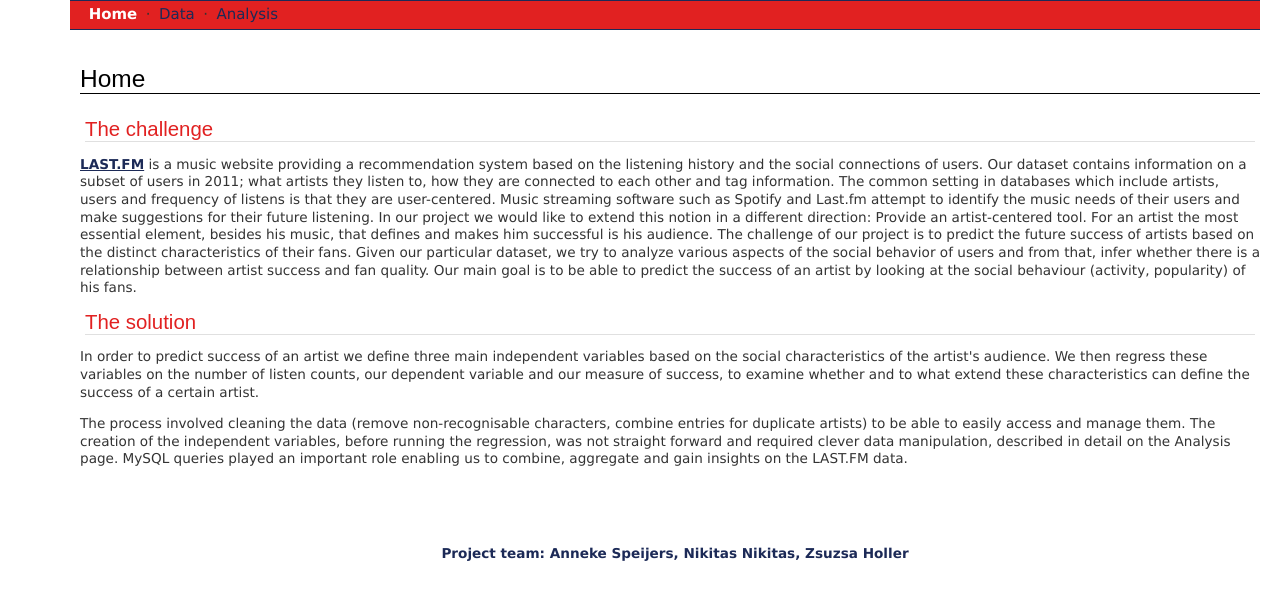
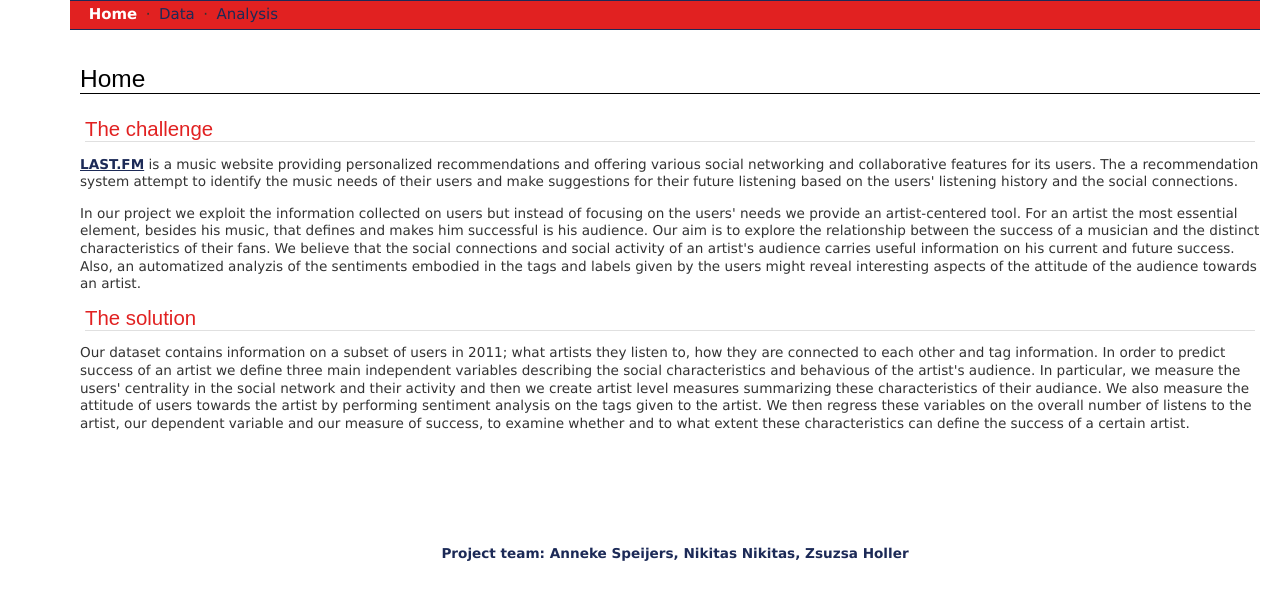
Before and after one commit to zsuzsaholler/bgse-dashboard-project, a PHP site: page /index.php in a window 1280 px wide. Shown: the part 107-707 px from the top of the page. Run offline with PHP 8.4, Linux system fonts and the light colour scheme; data that the repository does not hold is empty.

Commit message:
Added text to all pages.

```diff
--- a/web/data_and_analysis_ours.php
+++ b/web/data_and_analysis_ours.php
@@ -13,9 +13,9 @@
 
 	<h1>Data</h1>
 
-	<p>We use the <b><a href="http://grouplens.org/datasets/hetrec-2011/" target="_blank">LAST.FM dataset</a></b> which contains approximately 18,000 artists, 1,900 users, 12,000 tags (created by users), 13,000 connections among users and 93,000 user-artist connections with listen count information. The dataset lacks a time dimension for the listen count information, which makes the analysis challenging.</p>
+	<p>We use the <b><a href="http://grouplens.org/datasets/hetrec-2011/" target="_blank">LAST.FM dataset</a></b> which contains information on approximately 18,000 artists, 1,900 users, 12,000 end-user tags, 13,000 connections among users and 93,000 user-artist connections with listen count information. The dataset used for the analysis was cleaned to make it easily accessible and managable. Note, that the dataset lacks time dimension for the listen count information, which makes the analysis challenging.</p>
 
-	<p>Success of an artist is measured by the listen counts. The chart below shows the top 20, most popular artists, based on their number of listens.</p>
+<p>Our main variable of interest is the success of an artist measured by the overall number of listens to the given artist recorded in the Last.fm system. Let's see the top 20, most popular artists, based on their number of listens.</p>
 
 <?php
     // Top 20 Artists
@@ -32,7 +32,9 @@
 ?>
 
 <h2>Centrality</h2>
-<p>The idea behind this measure is to take advantage of the actual connections between users in the database. Intuitively, the more central a user is, the more infuential he should be. We therefore expect the success of a particular artist to be directly linked with the centrality of his fans. The measure for centrality which we chose is eigenvector centrality. In this measure a certain user is not considered influential only if he has many friends in the dataset but also when his friends have many connections as well. Using this measure, each user has a centrality score between 0 and 1, where 1 is the most central. The chart below shows the average centrality of listeners for each of the top 20 artists shown in the above graph.</p>
+<p>Do the opinion of more central users matter more? Is it more likely to become succesful if more influential users listen to you music? Intuitively, the more central a user is, the more infuential he should be. We therefore expect the success of a particular artist to be directly linked with the centrality of his fans. We combine the information on social connecions of users and their listening history to define the artist level centrality measure used in the regression analysis.</p>
+<p>The measure for user centrality which we chose is <b><a href="https://en.wikipedia.org/wiki/Centrality#Eigenvector_centrality" target="_blank">eigenvector centrality</a></b>. In this measure a certain user is not considered influential only if he has many friends in the dataset but also when his friends have many connections as well. Using this measure, each user has a centrality score between 0 and 1, where 1 is the most central.</p>
+<p>Our final measure used in the regression analysis is the mean level of centrality of users listening to a given artist. The chart below shows the average centrality of listeners for each of the top 20 succesful artists.</p>
 
 <?php
 	// Mean centrality measure for top 20 artists.
@@ -49,7 +51,9 @@
 ?>
 
 <h2>Tag Count</h2>
-<p>This is another aspect of the users' social behavior and is a measure of user activity. Similar to central users, we expect that more active users will be more influential and thus the artists they listen to to be more success. We simply counted the number of tags created by each user (on all artists) and then aggregated this to artist level by taking the average number or tags created by an artist's listeners.</p>
+<p>Do the opinion of more active users affect more people? Is it more likely to become succesful if your fans are more active in the system? Number of tags assigned by a user is another aspect of the user's social behavior and is a measure of user activity. Similar to central users, we expect that more active users will be more influential and thus the artists they listen to to be more successful.</p>
+<p>To define our final measure used in the regression analysis, first we count the number of tags created by each user (on all artists) and then aggregated this to artist level by taking the average number or tags created by an artist's listeners. The chart below shows the mean of the number of tags assigned by the listeners of the top 20 succesful artists.</p>
+
 <?php
 	// Average tag count measure for top 20 artists.
 
@@ -71,7 +75,26 @@
 <div id="analysis" style="display: none">
 	<h1>Analysis</h1>
 
-<p> Please select an artist to see how the network of his or her users looks like! Check out the tags related to that artist as well! </p>
+<h2>Tag Sentiment Analysis</h2>
+<p>Can the opinions and feelings of users expressed in tags might help to predict the success of an artist? The first step in analysing whether users opinions and feelings could be indicative of an artist's popularity is to identify the sentiments embodied in each of the tags assigned by the users. The achieve this we used an <abbr title="Minqing Hu and Bing Liu. Mining and Summarizing Customer Reviews. Proceedings of the ACM SIGKDD International Conference on Knowledge Discovery and Data Mining (KDD-2004), Aug 22-25, 2004, Seattle, Washington, USA">exhaustive list</abbr> of words  classified from very positive to very negative and trained a <b><a href="https://en.wikipedia.org/wiki/Naive_Bayes_classifier" target="_blank">Naive Bayesian Classifier</a></b> to determine the overall sentiment of tags. After classifying all of the tags, we defined our final input variable used in the regression analysis; the ratio of positive to total number of tags assigned to a given artist.</p>
+
+<p>Initially, we classified by hand a small subset of tags as positive, neutral or negative. Next, we counted the positive/neutral/negative words in these tags using the list of pre-classified words. Then, we trained the Naive Bayes classifier on a random subset of classified tags and tested the predicions on the remaining set of classified tags. The table below shows the predictive success of the classifier on our training and test data. It can be seen that the automatized classification is not pefect, but it serves our purposes since it found a fair amount of positive tags and more importantly it produce only a relatively small number of fake positive results. Finally, we the whole set of tags were classified using the Naive Bayes classifier.
+</p>
+
+<?php
+	// Predicted and Actual pivot tables for tag sentiment on training set
+
+	$query = "SELECT row_names as Sentiment, Negative, Neutral, Positive FROM mydb.Tag_Sentiment_Training";
+	$title = "Actual vs Predicted Tag Sentiment - Training Set";
+	query_and_print_table($query,$title," ");
+
+	$query = "SELECT row_names as Sentiment, Negative, Neutral, Positive FROM mydb.Tag_Sentiment_Test";
+	$title = "Actual vs Predicted Tag Sentiment - Test Set";
+	query_and_print_table($query,$title," ");
+?>
+
+<h2>User network and tags cloud of top artists</h2>
+<p> Before we turn to the regression analysis let's see a few examples! Please select an artist to see how the network of his or her users looks like! Check out the tags related to that artist as well! Let's see if we can identify any patterns or differences between artists? </p>
 
 <div>
  <form>
@@ -164,30 +187,10 @@
 <img src="163.png" style="width: 44%"> <img src="163_wc.svg" style="width: 46%">
 </div>
 
-
-
-	<h2>Tag Sentiment Analysis</h2>
-<p>The notion behind this measure is to examine whether users opinions and feelings could be indicative of an artist's popularity.
-Initially, we classified by hand a small subset of tags 1,0,-1 as positive,neutral,negative respectively. Next, we counted the positive/neutral/negative words in given tag using an exhaustive list of words classified from -5 to 5 as very negative to very positive respectively. Finally, we trained the Naive Bayesian Classifier using a random subset of classified tags in order to predict the sentiment of the tags.
-</p>
-
-<?php
-	// Predicted and Actual pivot tables for tag sentiment on training set
-
-	$query = "SELECT row_names as Sentiment, Negative, Neutral, Positive FROM mydb.Tag_Sentiment_Training";
-	$title = "Actual vs Predicted Tag Sentiment - Training Set";
-	query_and_print_table($query,$title," ");
-
-	$query = "SELECT row_names as Sentiment, Negative, Neutral, Positive FROM mydb.Tag_Sentiment_Test";
-	$title = "Actual vs Predicted Tag Sentiment - Test Set";
-	query_and_print_table($query,$title," ");
-?>
-
-
     <h2>Regression Analysis</h2>
-<p>We run an artist level regression in order to explore the relationship between the characteristics of the audience of an artist and his/her success. Our regression is a simple linear regression with non-linear transformations to account for curvature and skewedness of the independent variables. We also control for the amount of time an artist has been present in the database by looking at the date they were first tagged.
-We run a regression on the total sample or artists, as well as a subset which is made up of artists who only appeared in the database in the last 16 months and is therefore meant to represent "new and up and coming" artists.
-We get statistically significant coefficient estimates for all our indepedant variables apart from those relating to tags in the new and up and coming subset which we put down to lack of tag data. As expected, both listener average tag count and the ratio of positive to total tags, are positively correlated with artist listen count. We also find that listener mean centrality is positively correlated with artist listen count, however out regression does not capture very well the listen counts for artists with very high mean user centrality. </p>
+<p>In the final setp of the analysis we run an artist level regression in order to explore the relationship between the characteristics of the audience of an artist and his/her success. Our regression is a simple linear regression with non-linear transformations to account for curvature and skewedness of the independent variables. We also control for the amount of time an artist has been present in the database by looking at the date they were first tagged.</p>
+<p>We run a regression on the total sample or artists, as well as a subset which is made up of artists who only appeared in the database in the last 16 months and is therefore meant to represent "new and up and coming" artists. The table below shows the results of these two regressions.</p>
+<p>We get statistically significant coefficient estimates for all our indepedant variables apart from those relating to tags in the new and up and coming subset which we put down to lack of tag data. As expected, both listener average tag count and the ratio of positive to total tags, positively affect artist listen count. We also find that listener mean centrality has a positive affect on artist success, however our regression fits poorely for artists with very high mean user centrality. </p>
 <?php
 
     $query = "SELECT row_names as Variables,
--- a/web/index.php
+++ b/web/index.php
@@ -76,13 +76,13 @@ function showgraph(artist) {
 			<h1>Home</h1>
 			<h2>The challenge</h2>
 
-			<p><b><a href="http://www.last.fm/" target="_blank">LAST.FM</a></b> is a music website providing a recommendation system based on the listening history and the social connections of users. Our dataset contains information on a subset of users in 2011; what artists they listen to, how they are connected to each other and tag information. The common setting in databases which include artists, users and frequency of listens is that they are user-centered. Music streaming software such as Spotify and Last.fm attempt to identify the music needs of their users and make suggestions for their future listening. In our project we would like to extend this notion in a different direction: Provide an artist-centered tool. For an artist the most essential element, besides his music, that defines and makes him successful is his audience. The challenge of our project is to predict the future success of artists based on the distinct characteristics of their fans. Given our particular dataset, we try to analyze various aspects of the social behavior of users and from that, infer whether there is a relationship between artist success and fan quality. Our main goal is to be able to predict the success of an artist by looking at the social behaviour (activity, popularity) of his fans.</p>
+			<p><b><a href="http://www.last.fm/" target="_blank">LAST.FM</a></b> is a music website providing personalized recommendations and offering various social networking and collaborative features for its users. The a recommendation system attempt to identify the music needs of their users and make suggestions for their future listening based on the users' listening history and the social connections.</p>
+
+<p>In our project we exploit the information collected on users but instead of focusing on the users' needs we provide an artist-centered tool. For an artist the most essential element, besides his music, that defines and makes him successful is his audience. Our aim is to explore the relationship between the success of a musician and the distinct characteristics of their fans. We believe that the social connections and social activity of an artist's audience carries useful information on his current and future success. Also, an automatized analyzis of the sentiments embodied in the tags and labels given by the users might reveal interesting aspects of the attitude of the audience towards an artist.</p>
 
 			<h2>The solution</h2>
 
-			<p>In order to predict success of an artist we define three main independent variables based on the social characteristics of the artist's audience. We then regress these variables on the number of listen counts, our dependent variable and our measure of success, to examine whether and to what extend these characteristics can define the success of a certain artist.</p>
-
-			<p>The process involved cleaning the data (remove non-recognisable characters, combine entries for duplicate artists) to be able to easily access and manage them. The creation of the independent variables, before running the regression, was not straight forward and required clever data manipulation, described in detail on the Analysis page. MySQL queries played an important role enabling us to combine, aggregate and gain insights on the LAST.FM data.</p>
+			<p>Our dataset contains information on a subset of users in 2011; what artists they listen to, how they are connected to each other and tag information.  In order to predict success of an artist we define three main independent variables describing the social characteristics and behavious of the artist's audience. In particular, we measure the users' centrality in the social network and their activity and then we create artist level measures summarizing these characteristics of their audiance. We also measure the attitude of users towards the artist by performing sentiment analysis on the tags given to the artist. We then regress these variables on the overall number of listens to the artist, our dependent variable and our measure of success, to examine whether and to what extent these characteristics can define the success of a certain artist.</p>
 
 		</div>
 
```
